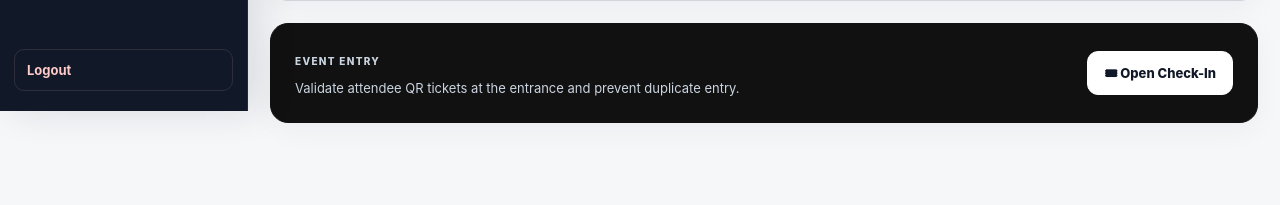
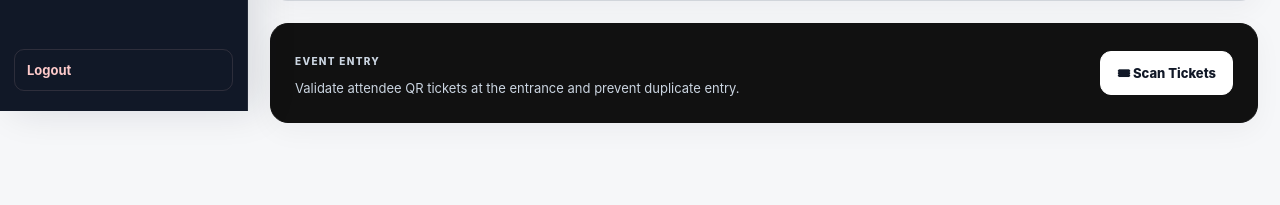
Before and after one commit to LasieHlongwane/tikete, a Flask app: template templates/admin/dashboard.html in a window 1280 px wide. Shown: the part 689-894 px from the top of the page. Run offline with Flask 3, Linux system fonts and the light colour scheme; the template is opened without the code that fills it, so the values that code supplies are empty; some libraries are stand-ins or nearby versions.

Commit message:
Change button text from 'Open Check-In' to 'Scan Tickets'

```diff
--- a/templates/admin/dashboard.html
+++ b/templates/admin/dashboard.html
@@ -3207,7 +3207,7 @@
             ) }}"
             class="button button-light"
         >
-            🎟 Open Check-In
+            🎟 Scan Tickets
         </a>
 
 
```
